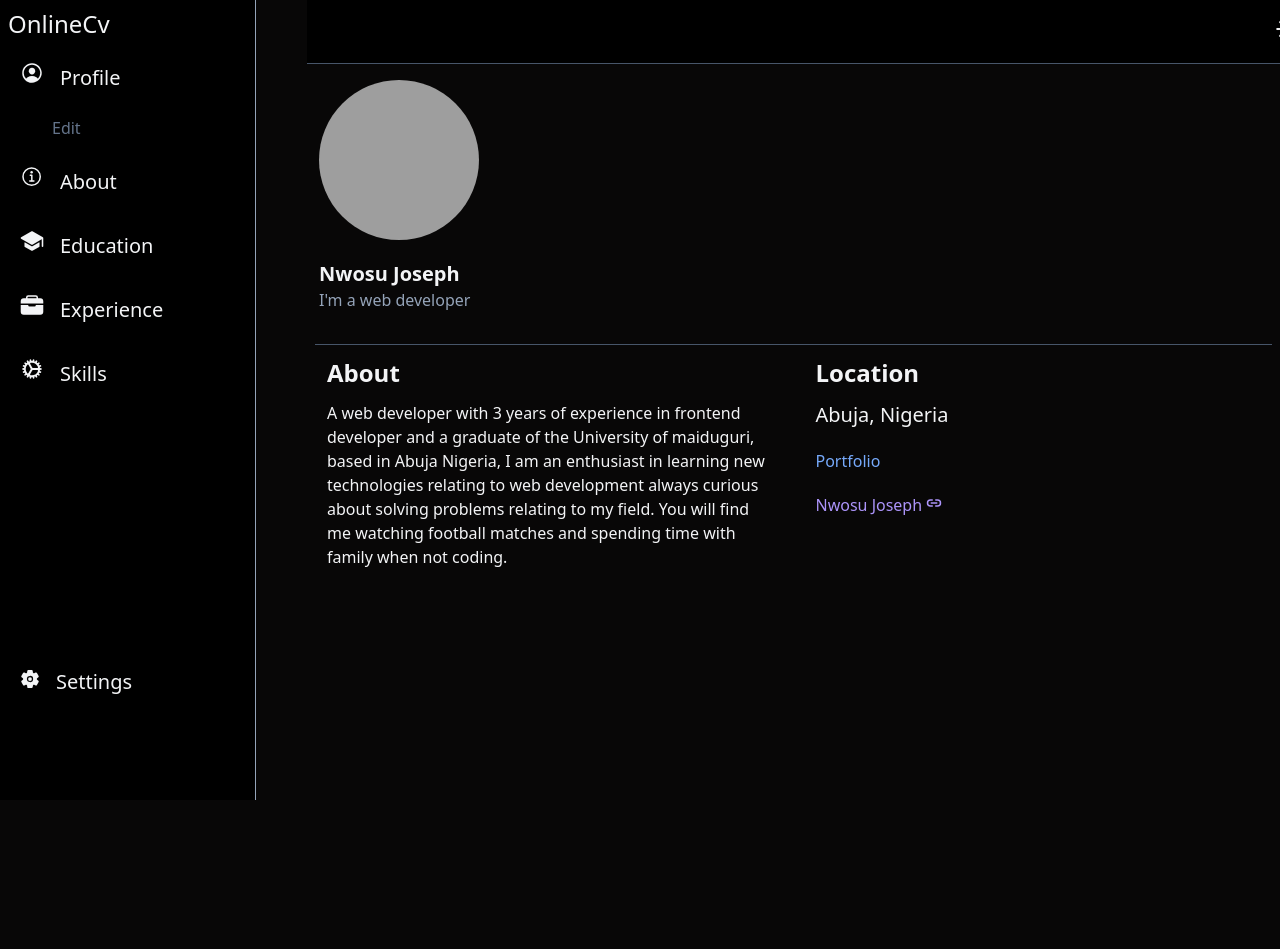
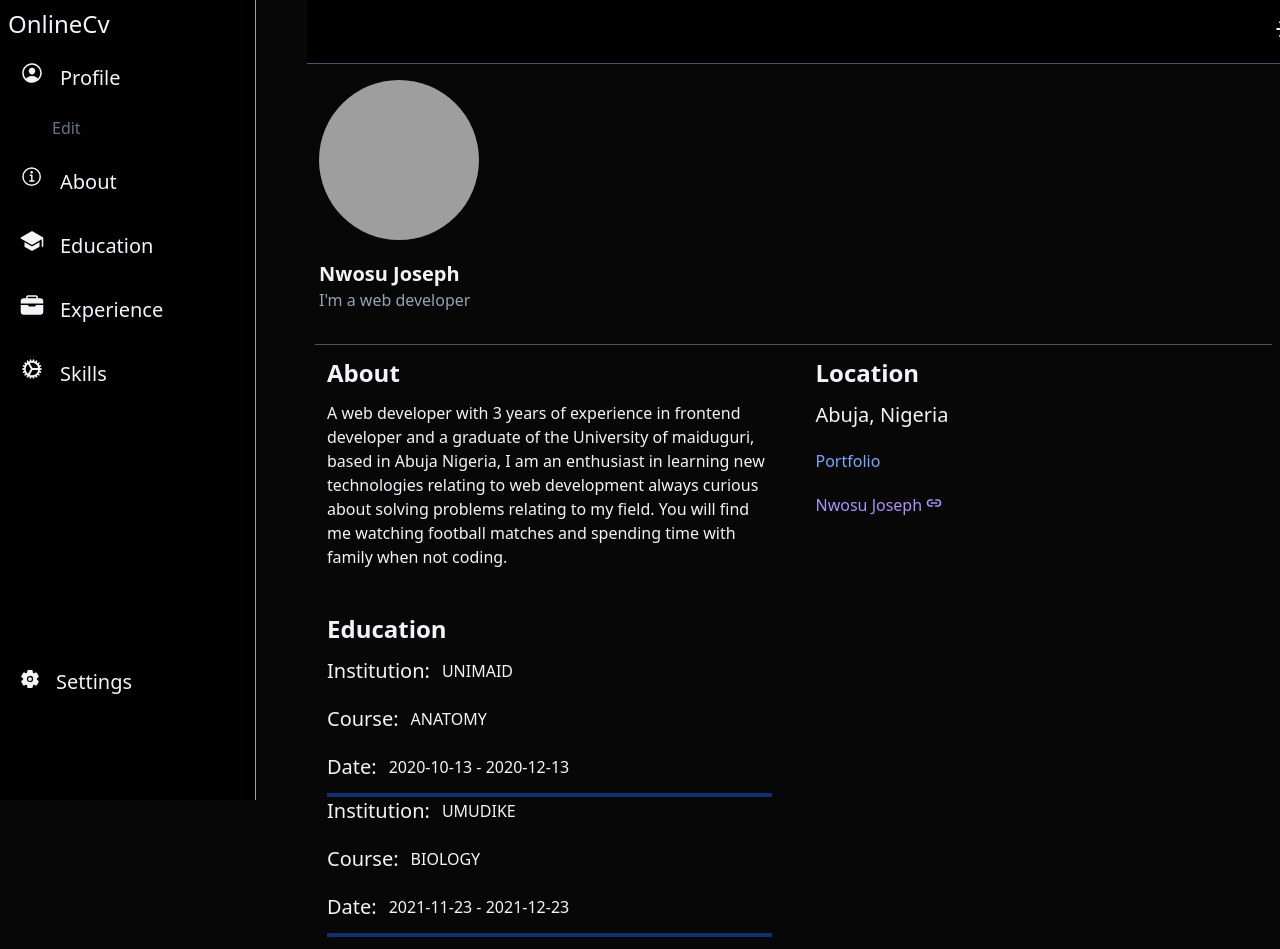
Before and after one commit to JosephChuksN/E-folio, a React (Create React App) app: page / in a window 1280 px wide. Before the commit the page ends 800 px from the top, so only its background shows below. Built offline with nearby package versions, Linux system fonts and the light colour scheme; grey boxes are pictures that could not be loaded.

Commit message:
Added on delete func. for education sec.

```diff
--- a/src/components/Education/AddNewEducation.jsx
+++ b/src/components/Education/AddNewEducation.jsx
@@ -21,7 +21,7 @@ function AddNewEducation({showModal}){
 
 
     return(
-<form action="" onSubmit={handleAddEducation} className=''>
+<form action="" onSubmit={handleAddEducation}  className='flex flex-col gap-5'>
  <div className='flex flex-col'>
     <label htmlFor=""  className='text-xl'>Institution</label>
     <input className='rounded-md bg-gray-300 text-gray-800'
@@ -45,7 +45,7 @@ function AddNewEducation({showModal}){
  <div className='flex justify-between items-center'>
  <div  className='flex flex-col'>
     <label htmlFor=""  className='text-xl'>Start Date</label>
-    <input  className='rounded-md bg-gray-300 text-gray-800'
+    <input  className='rounded-md bg-gray-300 text-gray-800 w-40 lg:w-auto'
     type="date"
     name="startDate"
     value={startDate}
@@ -56,7 +56,7 @@ function AddNewEducation({showModal}){
 
  <div  className='flex flex-col'>
     <label htmlFor=""  className='text-xl'>End Date</label>
-    <input  className='rounded-md bg-gray-300 text-gray-800'
+    <input  className='rounded-md bg-gray-300 text-gray-800 w-40 lg:w-auto'
     type="date"
     name="endDate"
     value={endDate}
@@ -74,7 +74,7 @@ function AddNewEducation({showModal}){
                     Cancel
                   </button>
                   <button
-                    className="bg-emerald-500 text-white active:bg-emerald-600 font-bold uppercase text-sm px-6 py-3 rounded shadow hover:shadow-lg outline-none focus:outline-none mr-1 mb-1 ease-linear transition-all duration-150"
+                    className="bg-blue-700 text-white active:bg-blue-800 font-bold uppercase text-sm px-6 py-3 rounded shadow hover:shadow-lg outline-none focus:outline-none mr-1 mb-1 ease-linear transition-all duration-150"
                     type="submit"
                   >
                     Add
--- a/src/components/Education/EditEducation.jsx
+++ b/src/components/Education/EditEducation.jsx
@@ -1,17 +1,21 @@
-import { prettyDOM } from '@testing-library/react';
 import { React, useContext, useState } from 'react'
 import AppContext from '../../myContext/Context';
 
-function EditEducation({details}){
+function EditEducation({details, showModal}){
 
     const id = details.id;
     const {editEducation} = useContext(AppContext)
 
     const [educationInputValues, setEducationInputValues] = useState(details)
   const {institution, Degree, startDate, endDate} = details
-//    const handleSave = () =>
+  const editedEducation = { institution, Degree, startDate, endDate}
+   const handleSave = (e) =>  {
+      e.preventDefault()
+      editEducation(id, editedEducation)
+      showModal(false)
+   }
     return(
-<form action="" className='flex flex-col gap-5'>
+<form action="" onSubmit={handleSave} className='flex flex-col gap-5'>
  <div className='flex flex-col'>
     <label htmlFor="" className='text-xl'>Institution</label>
     <input className='rounded-md bg-gray-300 text-gray-800'
@@ -59,7 +63,7 @@ function EditEducation({details}){
                   <button
                     className="text-red-500 background-transparent  uppercase px-6 py-2 text-sm outline-none focus:outline-none mr-1 mb-1 ease-linear transition-all duration-150"
                     type="button"
-
+                   onClick={() =>showModal(false)}
                   >
                     Cancel
                   </button>
--- a/src/components/Education/EducationLayout.jsx
+++ b/src/components/Education/EducationLayout.jsx
@@ -1,9 +1,11 @@
-import { React, useState} from 'react'
+import { React, useState, useContext} from 'react'
 import EditEducation from './EditEducation';
+import AppContext from '../../myContext/Context';
 
 
 function EducationLayout({details}){
     const [showModal, setShowModal] = useState(false);
+    const {handleOnDelete} = useContext(AppContext)
 
     return(
       <>
@@ -14,7 +16,7 @@ function EducationLayout({details}){
             <span>{`${details.startDate} - ${details.endDate}`}</span>
           </div>
           <div className='flex gap-5'>
-            <span ><ion-icon name="trash"></ion-icon></span>
+            <span onClick={() => handleOnDelete(details.id)} ><ion-icon name="trash"></ion-icon></span>
             <span onClick={() => setShowModal(true)}><ion-icon name="create"></ion-icon></span>
           </div>
           </div>
@@ -22,7 +24,7 @@ function EducationLayout({details}){
       {showModal ? (
         <>
           <div
-            className="backdrop-blur-sm  justify-center items-center flex overflow-x-hidden overflow-y-auto fixed inset-0 z-50 outline-none focus:outline-none"
+            className="backdrop-blur-sm transition-all ease-in-out duration-500 justify-center items-center flex overflow-x-hidden overflow-y-auto fixed inset-0 z-50 outline-none focus:outline-none"
           >
             <div className="relative w-full lg:w-3/4 my-6 lg:mx-auto mx-2 shadow-sm shadow-gray-200/50 max-w-3xl">
               {/*content*/}
@@ -38,7 +40,11 @@ function EducationLayout({details}){
                 </div>
                 {/*body*/}
                 <div className="relative  lg:p-6 p-4 flex-auto">
-                 <EditEducation details={details} />
+                 <EditEducation
+                 details={details}
+                 showModal={setShowModal}
+
+                 />
                 </div>
                 {/*footer*/}
 
--- a/src/components/Profile.jsx
+++ b/src/components/Profile.jsx
@@ -2,7 +2,7 @@ import { React, useContext } from "react";
 import AppContext from "../myContext/Context";
 
 function Profile(){
-     const {aboutText} =useContext(AppContext)
+     const {aboutText,  educationDetails } =useContext(AppContext)
     return(
         <div className="text-gray-100 ">
             <div className=" text-gray-100  ">
@@ -29,7 +29,25 @@ function Profile(){
                            <span className="pt-5 text-purple-400"><a href="https://nwosu-joseph-portfolio.vercel.app/">Nwosu Joseph  <ion-icon name="link"></ion-icon></a></span>
                         </span>
                     </div>
-
+              <div className="p-3">
+                <h1  className="text-2xl mb-3 font-bold">Education</h1>
+                <div>{ educationDetails.map(data => (
+                    <div className="flex gap-5 justify-between flex-col border-b-4 border-blue-700/50  pb-3">
+                        <div className="flex gap-3 items-center">
+                            <span className="text-xl">Institution:</span>
+                            <span>{data.institution}</span>
+                        </div>
+                       <div  className="flex gap-3 items-center">
+                        <span className="text-xl">Course:</span>
+                        <span>{data.Degree}</span>
+                       </div>
+                      <div  className="flex gap-3 items-center">
+                        <span className="text-xl">Date:</span>
+                        <span>{`${data.startDate} - ${data.endDate}`}</span>
+                      </div>
+                    </div>
+                ))}</div>
+              </div>
                 </div>
 
             </div>
--- a/src/myContext/Context.js
+++ b/src/myContext/Context.js
@@ -54,7 +54,9 @@ const AppProvider = ({ children }) =>{
       [name] : value
     }))
   }
-
+ const handleOnDelete = (id) =>{
+  setEducationDetails(educationDetails.filter(data => data.id !== id))
+ }
 
 
   return(
@@ -68,6 +70,7 @@ const AppProvider = ({ children }) =>{
        handleChange,
        addNewEdu,
        editEducation,
+       handleOnDelete,
 
 
 
```
